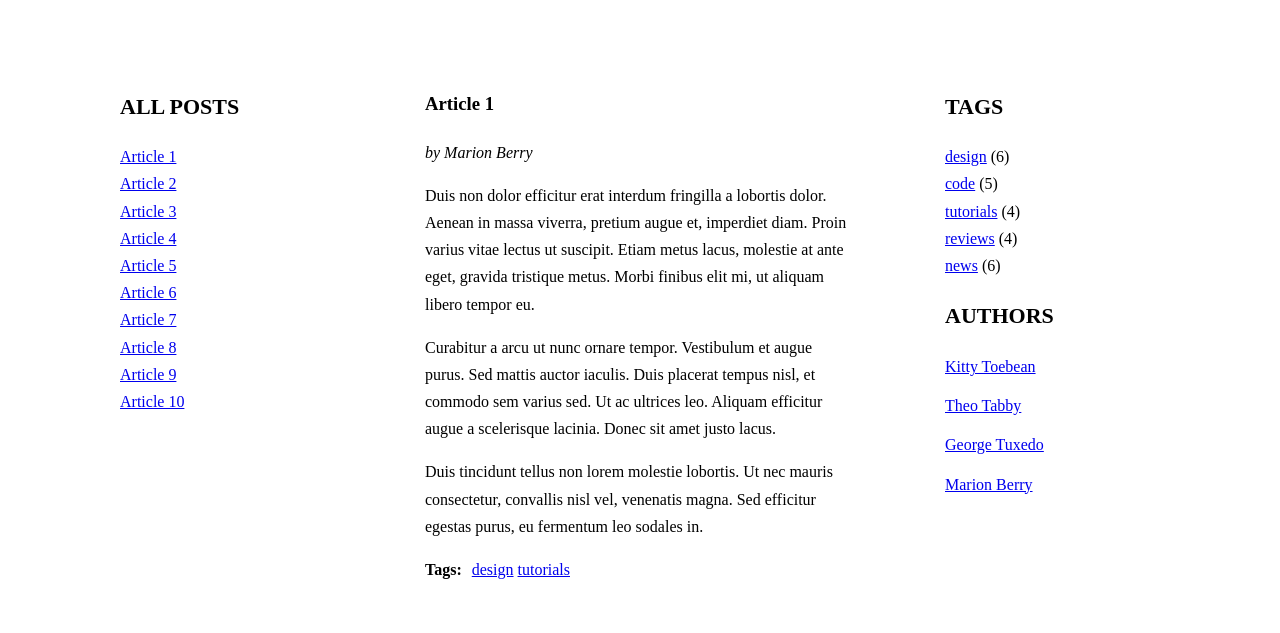
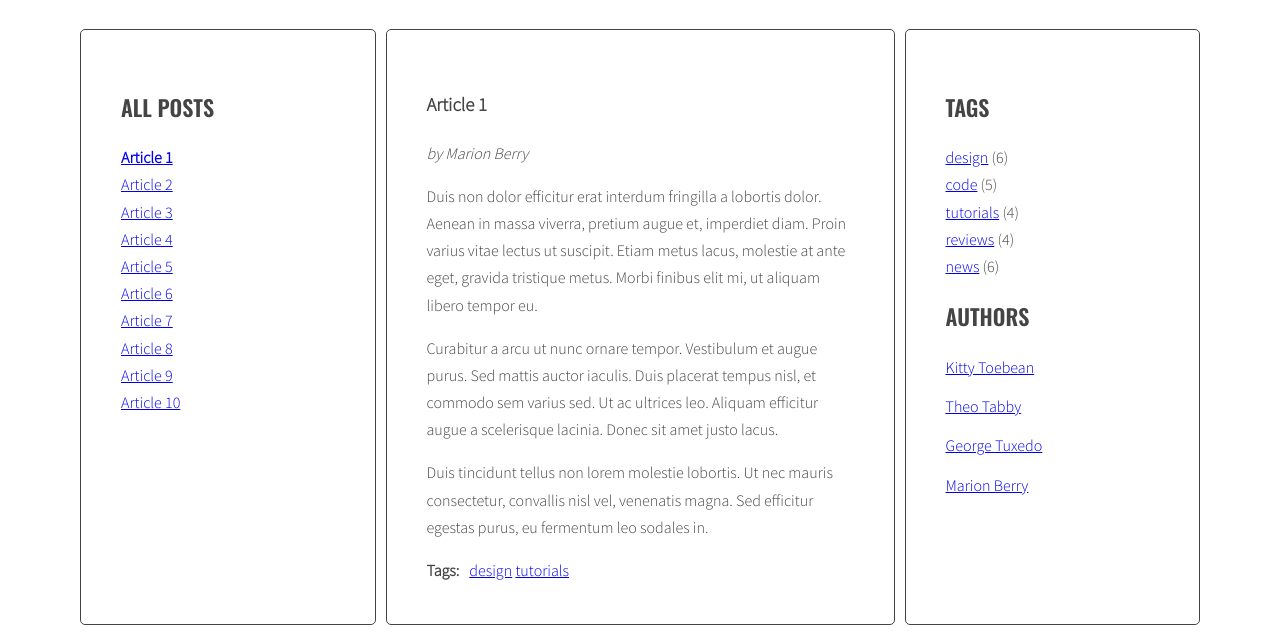
Before and after one commit to karolinabarnik/javascript-blog, a website: page index.html in a window 1280 px wide. Shown: the part 214-847 px from the top of the page. Drawn offline with nearby package versions, Linux system fonts and the light colour scheme.

Commit message:
Add new file

```diff
--- a/css/style.css
+++ b/css/style.css
@@ -1,130 +1,45 @@
-@import url('https://fonts.googleapis.com/css?family=Oswald:400,600|Sacramento|Source+Sans+Pro:300&subset=latin-ext');
+@import url("https://fonts.googleapis.com/css?family=Oswald:400,600|Sacramento|Source+Sans+Pro:300&subset=latin-ext");
+/* Variables */
+/* Global */
+*, *::before, *::after { box-sizing: border-box; }
 
-/* Variables */
+body { background: #fff; font-family: "Source Sans Pro", sans-serif; color: #444; font-weight: 300; font-size: 16px; line-height: 1.7; }
 
-$color-light: #fff;
-$color-dark: #444;
+.container { max-width: 1140px; margin: 0 auto; }
 
-$font-logo: 'Sacramento',
-cursive;
-$font-header: 'Oswald',
-sans-serif;
-$font-text: 'Source Sans Pro',
-sans-serif;
+.section-title { font-size: 22px; text-transform: uppercase; font-family: "Oswald", sans-serif; font-weight: 600; }
 
-/* Global */
-
-*,
-*::before,
-*::after {
-    box-sizing: border-box;
-}
-
-body {
-    background: $color-light;
-    font-family: $font-text;
-    color: $color-dark;
-    font-weight: 300;
-    font-size: 16px;
-    line-height: 1.7;
-}
-
-.container {
-    max-width: 1140px;
-    margin: 0 auto;
-}
-
-.section-title {
-    font-size: 22px;
-    text-transform: uppercase;
-    font-family: $font-header;
-    font-weight: 600;
-
-    span {
-        text-transform: none;
-        font-weight: 400;
-        color: lighten($color-dark, 20%);
-    }
-}
+.section-title span { text-transform: none; font-weight: 400; color: #777777; }
 
 /* Layout */
+.wrapper { display: -ms-flexbox; display: flex; margin-left: 10px; }
 
-.wrapper {
-    display: flex;
-    margin-left: 10px;
-}
+.sidebar { -ms-flex: 1 0 0px; flex: 1 0 0; }
 
-.sidebar {
-    flex: 1 0 0;
-}
+.posts { -ms-flex: 2 0 0px; flex: 2 0 0; }
 
-.posts {
-    flex: 2 0 0;
-}
-
-.sidebar,
-.posts {
-    background: $color-light;
-    margin-right: 10px;
-    padding: 40px;
-    border: 1px solid $color-dark;
-    border-radius: 5px;
-}
+.sidebar, .posts { background: #fff; margin-right: 10px; padding: 40px; border: 1px solid #444; border-radius: 5px; }
 
 /* Logo */
-
-.logo {
-    font-family: $font-logo;
-    font-weight: 400;
-    font-size: 104px;
-    line-height: 1;
-    text-align: center;
-}
+.logo { font-family: "Sacramento", cursive; font-weight: 400; font-size: 104px; line-height: 1; text-align: center; }
 
 /* Lists */
+.list { list-style-type: none; margin: 0; padding: 0; }
 
-.list {
-    list-style-type: none;
-    margin: 0;
-    padding: 0;
+.list .active { font-weight: bold; }
 
-    .active {
-        font-weight: bold;
-    }
-}
-
-.list-horizontal {
-    li {
-        display: inline-block;
-    }
-}
+.list-horizontal li { display: inline-block; }
 
 /* Authors */
-
-.authors {
-    li {
-        margin-bottom: 12px;
-    }
-}
+.authors li { margin-bottom: 12px; }
 
 /* Post */
+.post { display: none; }
 
-.post {
-    display: none;
+.post.active { display: block; }
 
-    &.active {
-        display: block;
-    }
-}
+.post-author { font-style: italic; }
 
-.post-author {
-    font-style: italic;
-}
+.post-tags { display: -ms-flexbox; display: flex; }
 
-.post-tags {
-    display: flex;
-
-    p {
-        margin: 0 10px 0 0;
-    }
-}
+.post-tags p { margin: 0 10px 0 0; }
--- a/index.html
+++ b/index.html
@@ -1,5 +1,6 @@
 <!DOCTYPE html>
 <html lang="en">
+
 <head>
     <meta charset="UTF-8">
     <title>Document</title>
@@ -204,10 +205,6 @@
                         <div class="post-tags">
                             <p><strong>Tags:</strong></p>
                             <ul class="list list-horizontal">
-                                <li><a href="#">code</a></li>
-                                <li><a href="#">design</a></li>
-                                <li><a href="#">news</a></li>
-                                <li><a href="#">reviews</a></li>
                             </ul>
                         </div>
                     </article>
@@ -249,4 +246,6 @@
         </div>
     </div>
     <script src="js/script.js"></script>
-</body></html>
+</body>
+
+</html>
--- a/js/script.js
+++ b/js/script.js
@@ -2,6 +2,7 @@
 const optArticleSelector = '.post',
     optTitleSelector = '.post-title',
     optTitleListSelector = '.titles';
+optArticleTagsSelector = '.post-tags .list';
 
 const titleClickHandler = function (event) {
     event.preventDefault();
@@ -45,7 +46,7 @@ function generateTitleLinks() {
 
     /* for each article */
     const articles = document.querySelectorAll(optArticleSelector)
-    for (let article of articles) {
+    for (let article of articles);
 
     /* get the article id */
     const articleId = article.getAttribute('id'); //article-2
@@ -67,3 +68,34 @@ function generateTitleLinks() {
 }
 
 generateTitleLinks();
+
+
+function generateTags() {
+    /* find all articles */
+
+    const articles = document.querySelectorAll(optArticleSelector);
+
+    /* START LOOP: for every article: */
+
+    /* find tags wrapper */
+
+    /* make html variable with empty string */
+
+    /* get tags from data-tags attribute */
+
+    /* split tags into array */
+
+    /* START LOOP: for each tag */
+
+    /* generate HTML of the link */
+
+    /* add generated code to html variable */
+
+    /* END LOOP: for each tag */
+
+    /* insert HTML of all the links into the tags wrapper */
+
+    /* END LOOP: for every article: */
+}
+
+generateTags();
```
Also changed, not shown: 1 other file. Lines whose indentation alone changed are shown as unchanged.
